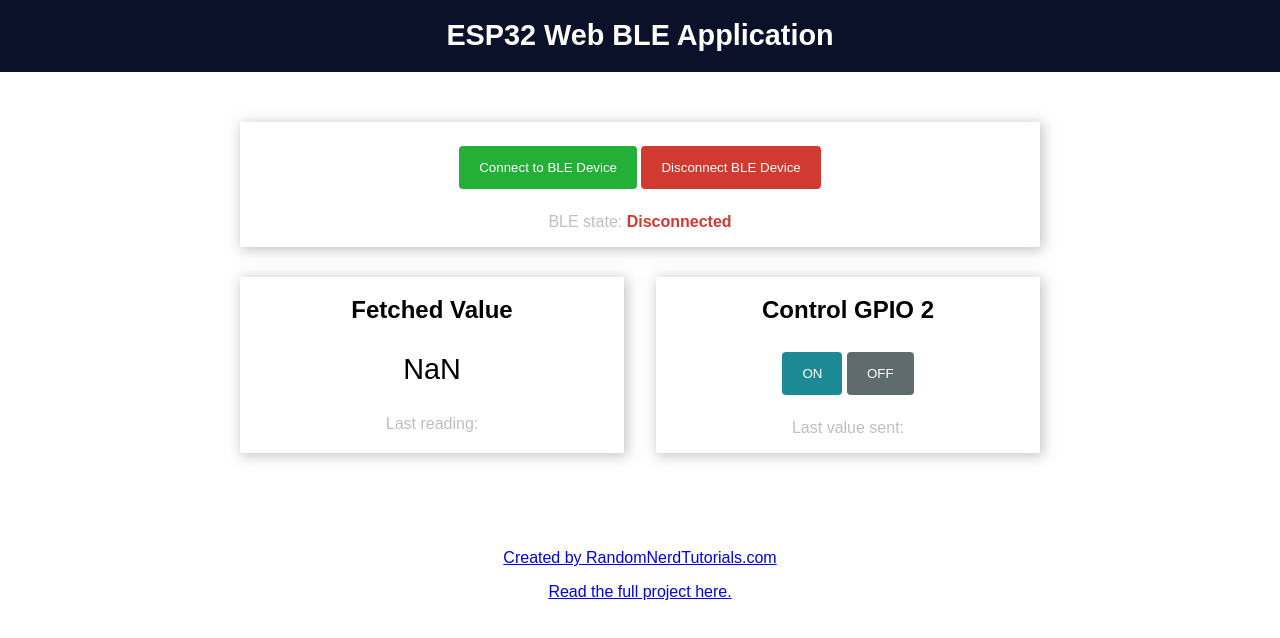
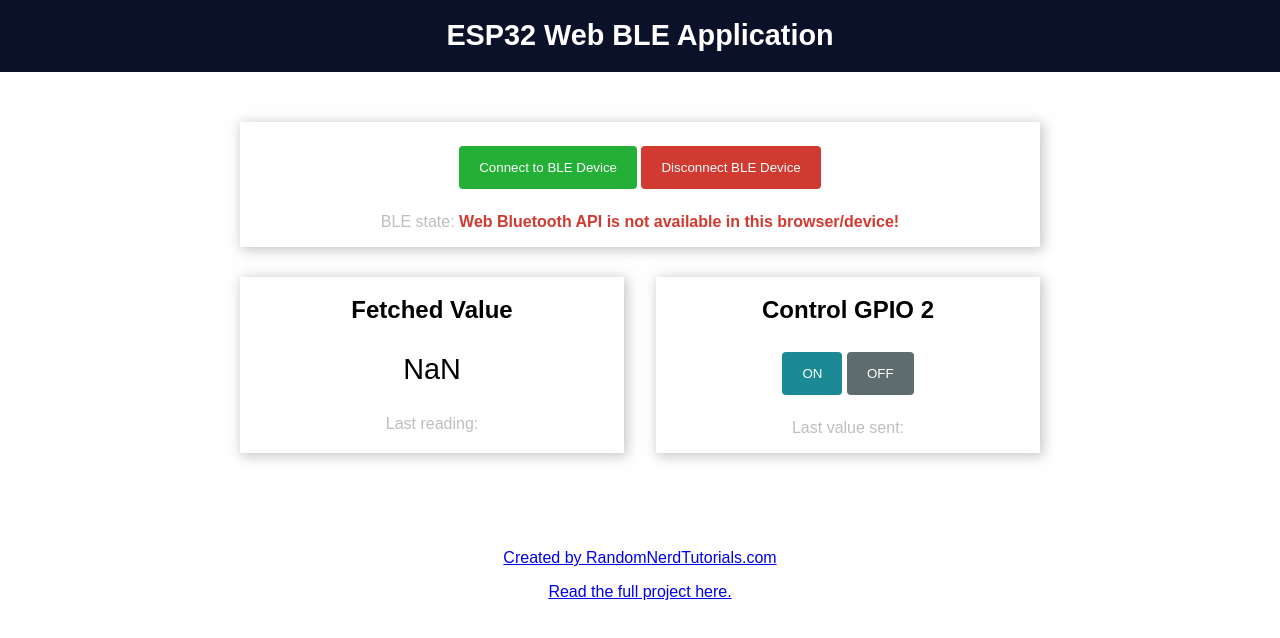
Before and after one commit to RuiSantosdotme/esp32-web-ble, a plain HTML site: page index.html in a window 1280 px wide. Both pictures are taken after a click on the button "Connect to BLE Device". Drawn offline with Linux system fonts and the light colour scheme.

Commit message:
Update index.html

```diff
--- a/index.html
+++ b/index.html
@@ -81,6 +81,7 @@
     function isWebBluetoothEnabled() {
         if (!navigator.bluetooth) {
             console.log('Web Bluetooth API is not available in this browser!');
+            bleStateContainer.innerHTML = "Web Bluetooth API is not available in this browser/device!";
             return false
         }
         console.log('Web Bluetooth API supported in this browser.');
```
